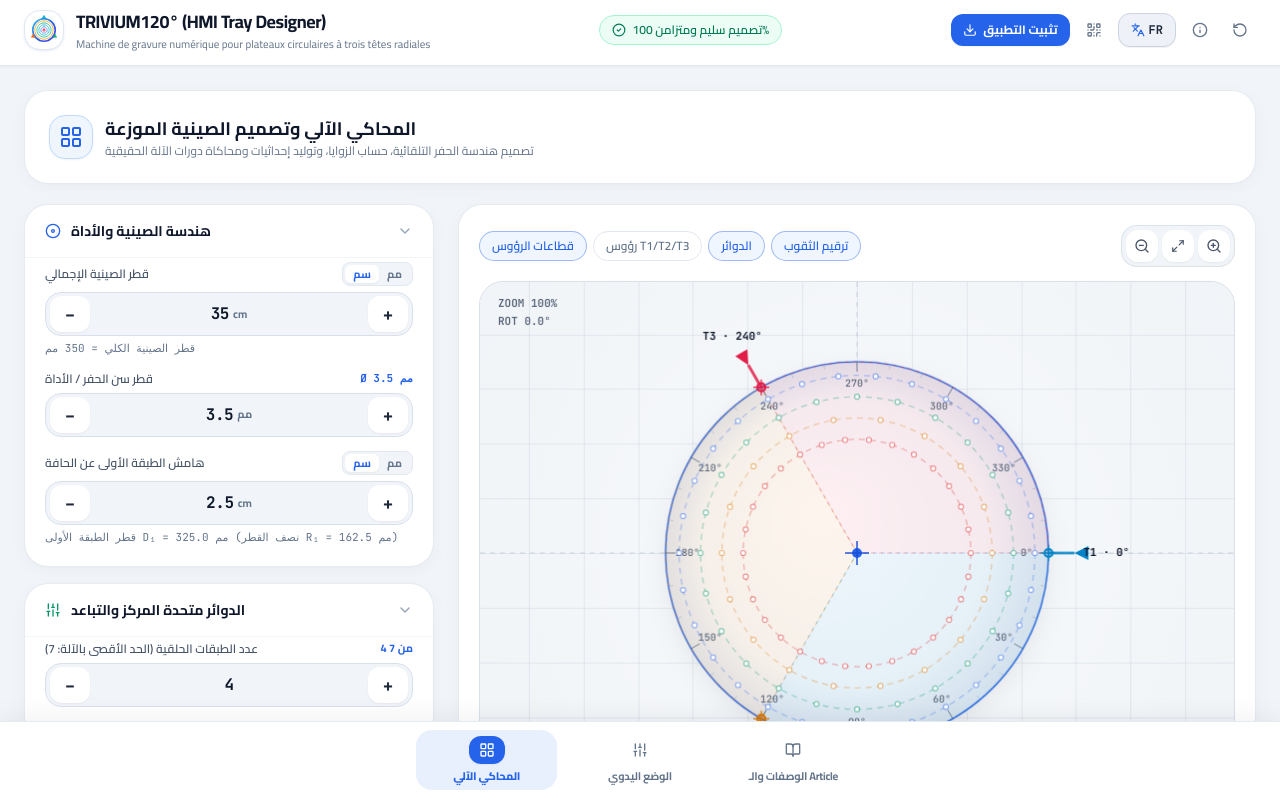
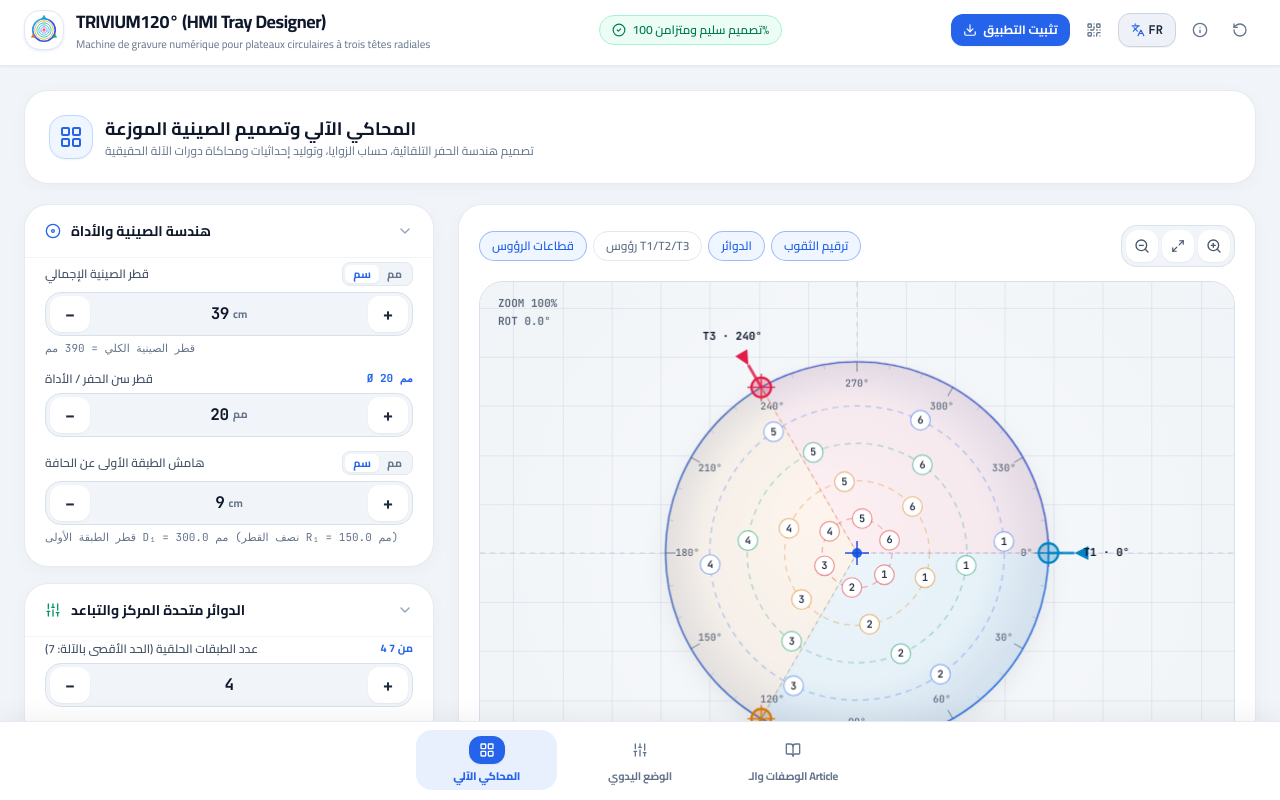
Before and after one commit to 916gamra/Hmi_DCA02_V3, a React (Vite) app: page / in a window 1280 px wide. Built offline with nearby package versions, Linux system fonts and the light colour scheme.

Commit message:
feat: update tray parameters and splash animation
- Update default tray configuration with precise measurements
- Add custom layer step angle controls to ParametersPanel
- Enhance splash screen with dynamic animated model rendering

```diff
--- a/src/components/ParametersPanel.tsx
+++ b/src/components/ParametersPanel.tsx
@@ -152,9 +152,25 @@
     while (nextCustom.length < params.layers) {
       nextCustom.push({ n: params.rawBase, off: nextCustom.length * params.addAngle });
     }
+    const n = sanitizeN(val);
     nextCustom[index] = {
       ...nextCustom[index],
-      n: sanitizeN(val),
+      n,
+      stepAngle: 360 / n,
+    };
+    onChange({ custom: nextCustom });
+  };
+
+  const handleCustomLayerStepAngle = (index: number, val: number) => {
+    const nextCustom = [...params.custom];
+    while (nextCustom.length < params.layers) {
+      nextCustom.push({ n: params.rawBase, off: nextCustom.length * params.addAngle });
+    }
+    const n = sanitizeN(Math.round(360 / val));
+    nextCustom[index] = {
+      ...nextCustom[index],
+      n,
+      stepAngle: 360 / n,
     };
     onChange({ custom: nextCustom });
   };
@@ -664,10 +680,10 @@
                           </span>
                         </div>
 
-                        <div className="grid grid-cols-2 gap-2">
+                        <div className="grid grid-cols-3 gap-2">
                           <div>
                             <span className="text-[10px] text-[#64748b] block mb-1">
-                              {t.customModePoints} ({c.n / 3}/{lang === 'ar' ? 'رأس' : 'tête'})
+                              {t.customModePoints}
                             </span>
                             <NumberStepper
                               value={c.n}
@@ -681,14 +697,27 @@
 
                           <div>
                             <span className="text-[10px] text-[#64748b] block mb-1">
-                              {t.customModeOffset}
+                              {t.customModeStepAngle} (°)
+                            </span>
+                            <NumberStepper
+                              value={Math.round((c.stepAngle || 360 / c.n) * 10) / 10}
+                              min={3}
+                              max={120}
+                              step={0.5}
+                              size="small"
+                              onChange={(val) => handleCustomLayerStepAngle(idx, val)}
+                            />
+                          </div>
+
+                          <div>
+                            <span className="text-[10px] text-[#64748b] block mb-1">
+                              {t.customModeOffset} (°)
                             </span>
                             <NumberStepper
                               value={c.off}
                               min={-90}
                               max={90}
                               step={0.5}
-                              unit="°"
                               size="small"
                               onChange={(val) => handleCustomLayerOffset(idx, val)}
                             />
--- a/src/components/SplashScreen.tsx
+++ b/src/components/SplashScreen.tsx
@@ -1,8 +1,7 @@
 import React, { useEffect, useState, useRef } from 'react';
-import { TrayModel } from '../types';
-import { buildModel } from '../core/model';
 import { renderCanvas } from '../core/render';
 import { Language } from '../core/i18n';
+import { trayData } from '../core/splashTrayData';
 
 interface SplashScreenProps {
   onEnter: () => void;
@@ -15,27 +14,43 @@
   const isAr = lang === 'ar';
 
   useEffect(() => {
-    // Default minimalist preview tray params
-    const model = buildModel({
-      trayD: 120,
-      tool: 3,
-      margin: 15,
-      layers: 3,
-      spacing: 15,
-      mode: 'all',
-      rawBase: 12,
-      addAngle: 5,
-      custom: [],
-      timing: { dwell: 100, index: 50, layer: 200 }
-    } as any); // Casting to any to bypass complex type requirements for this minimal preview
+    const canvas = canvasRef.current;
+    if (!canvas) return;
 
-    const canvas = canvasRef.current;
-    if (canvas) {
-      const ctx = canvas.getContext('2d');
-      if (ctx) {
-        renderCanvas(ctx, 160, 160, 2, model, null, { sectors: true, heads: true, rings: true, labels: false }, 1, 0, 0, null);
-      }
-    }
+    const ctx = canvas.getContext('2d');
+    if (!ctx) return;
+
+    let frameId: number;
+    let startTime: number | null = null;
+    const duration = 20000; // Total cycle duration in ms
+
+    const animate = (timestamp: number) => {
+      if (!startTime) startTime = timestamp;
+      const progress = ((timestamp - startTime) / duration) % 1;
+      const theta = progress * 360; // Rotating at defined speed
+
+      // Construct simulation state for renderer
+      const state = {
+        theta: theta,
+        headR: 195, // Radius of head rail
+        counts: [6, 6, 6, 6], // Drilled count per layer
+        cur: { type: 'fire', layer: 0, j: 0 },
+        done: false,
+        u: 0
+      };
+
+      const model = {
+        R: 195,
+        toolR: 10,
+        layers: trayData.layers.map((l, i) => ({ ...l, i })),
+      };
+
+      renderCanvas(ctx, 480, 480, 2, model as any, state as any, { sectors: true, heads: true, rings: true, labels: false }, 1, 0, 0, null);
+      frameId = requestAnimationFrame(animate);
+    };
+
+    frameId = requestAnimationFrame(animate);
+    return () => cancelAnimationFrame(frameId);
   }, []);
 
   useEffect(() => {
@@ -44,7 +59,7 @@
       setTimeout(() => {
         onEnter();
       }, 350);
-    }, 1400);
+    }, 3000); // Increased duration slightly
 
     return () => clearTimeout(timer);
   }, [onEnter]);
@@ -58,8 +73,8 @@
     >
       <div className="flex flex-col items-center space-y-4 animate-scale-up">
         {/* Simulator Preview Canvas */}
-        <div className="w-20 h-20 sm:w-24 sm:h-24 rounded-3xl overflow-hidden shadow-xl shadow-blue-500/20 border border-blue-400/20 bg-white">
-          <canvas ref={canvasRef} width={320} height={320} className="w-full h-full" />
+        <div className="w-32 h-32 sm:w-40 sm:h-40 rounded-3xl overflow-hidden shadow-xl shadow-blue-500/20 border border-blue-400/20 bg-white">
+          <canvas ref={canvasRef} width={480} height={480} className="w-full h-full" />
         </div>
 
         {/* App Name */}
--- a/src/core/constants.ts
+++ b/src/core/constants.ts
@@ -19,80 +19,72 @@
 ];
 
 export const DEFAULT_PARAMS: TrayParams = {
-  trayD: 350, // 35 cm = 350 mm
-  trayDDisplay: 35,
+  trayD: 390,
+  trayDDisplay: 39,
   trayU: 'cm',
-  tool: 3.5, // mm
-  margin: 25, // 25 mm
-  marginDisplay: 2.5,
+  tool: 20,
+  margin: 90,
+  marginDisplay: 9,
   marginU: 'cm',
-  layers: 4, // TouchWin active layers (max 7)
-  spacing: 39, // TouchWin expansion length 39MM
-  spacingDisplay: 39,
+  layers: 4,
+  spacing: 76.3,
+  spacingDisplay: 76.3,
   spacingU: 'mm',
-  rLast: 183, // Last layer diameter in mm (300 - 3*39 = 183mm)
-  rLastDisplay: 183,
+  rLast: 35.55,
+  rLastDisplay: 35.55,
   rLastU: 'mm',
   mode: 'custom',
-  rawBase: 12,
+  rawBase: 6,
   addAngle: 0,
   custom: [
-    { n: 30, off: 0, stepAngle: 12.0 }, // 1 rotation angle 12.0 -> 30 holes
-    { n: 24, off: 0, stepAngle: 15.0 }, // 2 rotation angle 15.0 -> 24 holes
-    { n: 18, off: 0, stepAngle: 20.0 }, // 3 rotation angle 20.0 -> 18 holes
-    { n: 30, off: 0, stepAngle: 12.0 }, // 4 rotation angle 12.0 -> 30 holes
-    { n: 24, off: 0, stepAngle: 15.0 }, // 5 (disabled if layers < 5)
-    { n: 18, off: 0, stepAngle: 20.0 }, // 6 (disabled if layers < 6)
-    { n: 0, off: 0, stepAngle: 0.0 },   // 7 rotation angle 0.0
+    { n: 6, off: -4.5, stepAngle: 60 },
+    { n: 6, off: 6.5, stepAngle: 60 },
+    { n: 6, off: 20, stepAngle: 60 },
+    { n: 6, off: 38.5, stepAngle: 60 },
   ],
   timing: {
-    dwell: 100, // TouchWin deflower time 0.10 S = 100 ms
-    index: 120, // ms
-    layer: 400, // ms
-    rampExpansionSec: 0.08, // mechanical servo settling ramp overhead in s
-    rampRotationSec: 0.035,  // rotational acceleration/settling overhead in s
+    dwell: 100,
+    index: 120,
+    layer: 400,
   },
   rotationSpeedHz: 800,
   expansionSpeedHz: 800,
-  pulsesPerRev: 10000,
-  pulsesPerMm: 100,
   timingMode: 'hz',
   speed: 1,
 };
 
 export const PRESETS: RecipePreset[] = [
   {
-    id: 'touchwin-actual-machine',
-    name: 'وصفة شاشة الآلة الفعلية (TouchWin 4L - 39mm)',
-    nameFr: 'Recette Écran Machine Réelle (TouchWin 4L - 39mm)',
-    description: 'الوصفة الحقيقية المأخوذة مباشرة من شاشات TouchWin: 4 طبقات (12° / 15° / 20° / 12°) بتباعد 39 مم وزمن 0.10 ثانية',
-    descriptionFr: 'Recette réelle issue des écrans TouchWin : 4 couches (12° / 15° / 20° / 12°), espacement 39 mm, dwell 0.10 S',
-    tag: 'شاشة الآلة 🎯',
-    tagFr: 'Écran Machine 🎯',
+    id: 'spiral-4layer-390mm',
+    name: 'تصميم حلزوني 4 طبقات (390 مم)',
+    nameFr: 'Design Spiral 4 Couches (390 mm)',
+    description: 'تصميم حلزوني عالي الدقة بـ 4 طبقات، القطر 390 مم مع 6 نقاط لكل طبقة',
+    descriptionFr: 'Design spiral haute précision à 4 couches, diamètre 390 mm, 6 points par couche.',
+    tag: 'تصميم احترافي',
+    tagFr: 'Design Professionnel',
     params: {
-      trayD: 350,
-      trayDDisplay: 35,
+      trayD: 390,
+      trayDDisplay: 39,
       trayU: 'cm',
-      tool: 3.5,
-      margin: 25,
-      marginDisplay: 2.5,
+      tool: 20,
+      margin: 90,
+      marginDisplay: 9,
       marginU: 'cm',
       layers: 4,
-      spacing: 39,
-      spacingDisplay: 39,
+      spacing: 76.3,
+      spacingDisplay: 76.3,
       spacingU: 'mm',
-      rLast: 183,
-      rLastDisplay: 183,
+      rLast: 35.55,
+      rLastDisplay: 35.55,
       rLastU: 'mm',
       mode: 'custom',
+      rawBase: 6,
+      addAngle: 0,
       custom: [
-        { n: 30, off: 0, stepAngle: 12.0 },
-        { n: 24, off: 0, stepAngle: 15.0 },
-        { n: 18, off: 0, stepAngle: 20.0 },
-        { n: 30, off: 0, stepAngle: 12.0 },
-        { n: 0, off: 0, stepAngle: 0.0 },
-        { n: 0, off: 0, stepAngle: 0.0 },
-        { n: 0, off: 0, stepAngle: 0.0 },
+        { n: 6, off: -4.5, stepAngle: 60 },
+        { n: 6, off: 6.5, stepAngle: 60 },
+        { n: 6, off: 20, stepAngle: 60 },
+        { n: 6, off: 38.5, stepAngle: 60 },
       ],
       timing: {
         dwell: 100,
@@ -103,6 +95,7 @@
       expansionSpeedHz: 800,
     },
   },
+  // ... rest of the existing presets
   {
     id: 'standard-tea-tray',
     name: 'صينية شاي كلاسيكية (30 سم - 4 طبقات)',
--- a/src/core/model.ts
+++ b/src/core/model.ts
@@ -75,6 +75,7 @@
       // custom mode
       const cfg = p.custom[i] || { n: p.rawBase, off: i * p.addAngle };
       off = cfg.off || 0;
+      // Note: stepAngle and n must be kept synchronized from the UI layer.
       if (cfg.stepAngle && cfg.stepAngle > 0) {
         rawN = Math.round(360 / cfg.stepAngle);
         n = sanitizeN(rawN);
--- /dev/null
+++ b/src/core/splashTrayData.ts
@@ -0,0 +1,52 @@
+export const trayData = {
+  "geometry": {
+    "tray_diameter_mm": 390,
+    "tray_radius_mm": 195,
+  },
+  "layers": [
+    {
+      "r": 150,
+      "pts": [
+        { "x": 149.538, "y": -11.769, "head": 0 },
+        { "x": 84.961, "y": 123.619, "head": 0 },
+        { "x": -64.577, "y": 135.388, "head": 1 },
+        { "x": -149.538, "y": 11.769, "head": 1 },
+        { "x": -84.961, "y": -123.619, "head": 2 },
+        { "x": 64.577, "y": -135.388, "head": 2 }
+      ]
+    },
+    {
+      "r": 111.85,
+      "pts": [
+        { "x": 111.131, "y": 12.662, "head": 0 },
+        { "x": 44.6, "y": 102.573, "head": 0 },
+        { "x": -66.531, "y": 89.911, "head": 1 },
+        { "x": -111.131, "y": -12.662, "head": 1 },
+        { "x": -44.6, "y": -102.573, "head": 2 },
+        { "x": 66.531, "y": -89.911, "head": 2 }
+      ]
+    },
+    {
+      "r": 73.7,
+      "pts": [
+        { "x": 69.255, "y": 25.207, "head": 0 },
+        { "x": 12.798, "y": 72.58, "head": 0 },
+        { "x": -56.457, "y": 47.373, "head": 1 },
+        { "x": -69.255, "y": -25.207, "head": 1 },
+        { "x": -12.798, "y": -72.58, "head": 2 },
+        { "x": 56.457, "y": -47.373, "head": 2 }
+      ]
+    },
+    {
+      "r": 35.55,
+      "pts": [
+        { "x": 27.822, "y": 22.13, "head": 0 },
+        { "x": -5.255, "y": 35.16, "head": 0 },
+        { "x": -33.076, "y": 13.029, "head": 1 },
+        { "x": -27.822, "y": -22.13, "head": 1 },
+        { "x": 5.255, "y": -35.16, "head": 2 },
+        { "x": 33.076, "y": -13.029, "head": 2 }
+      ]
+    }
+  ]
+};
```
